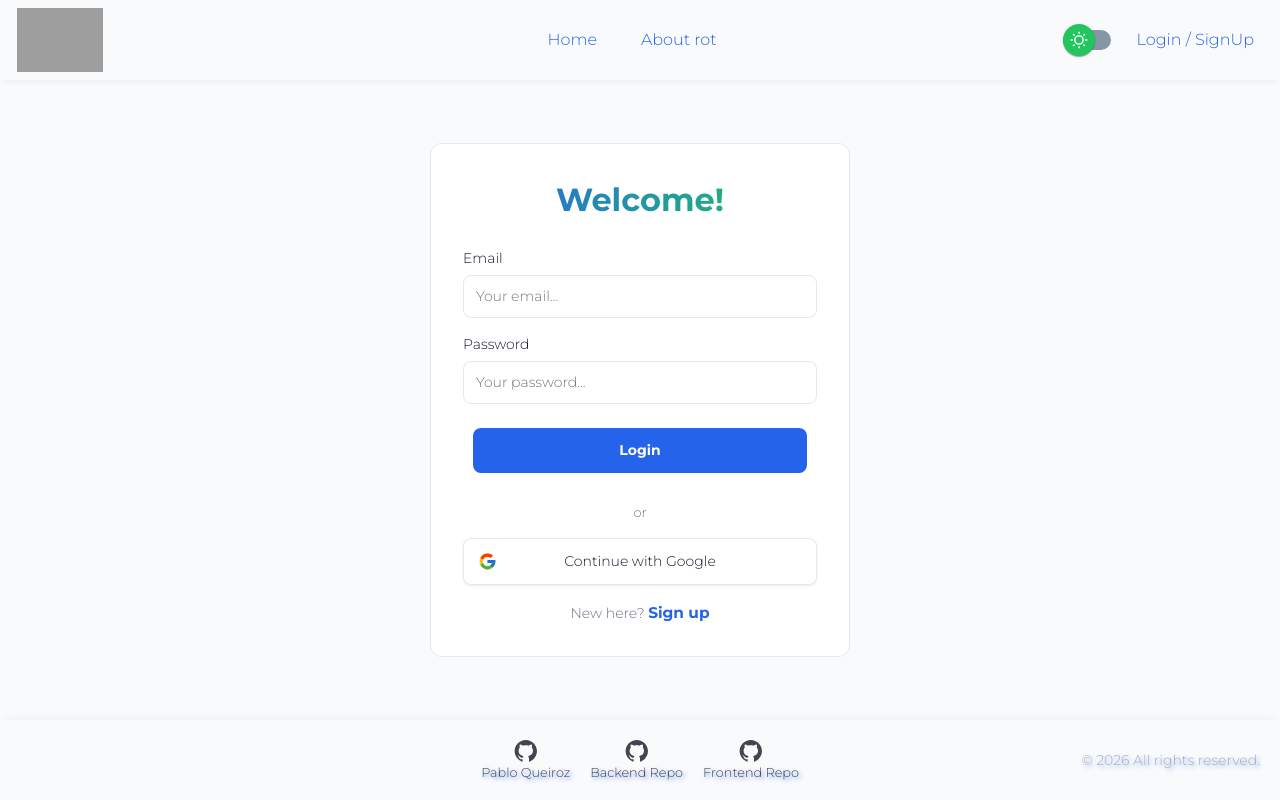
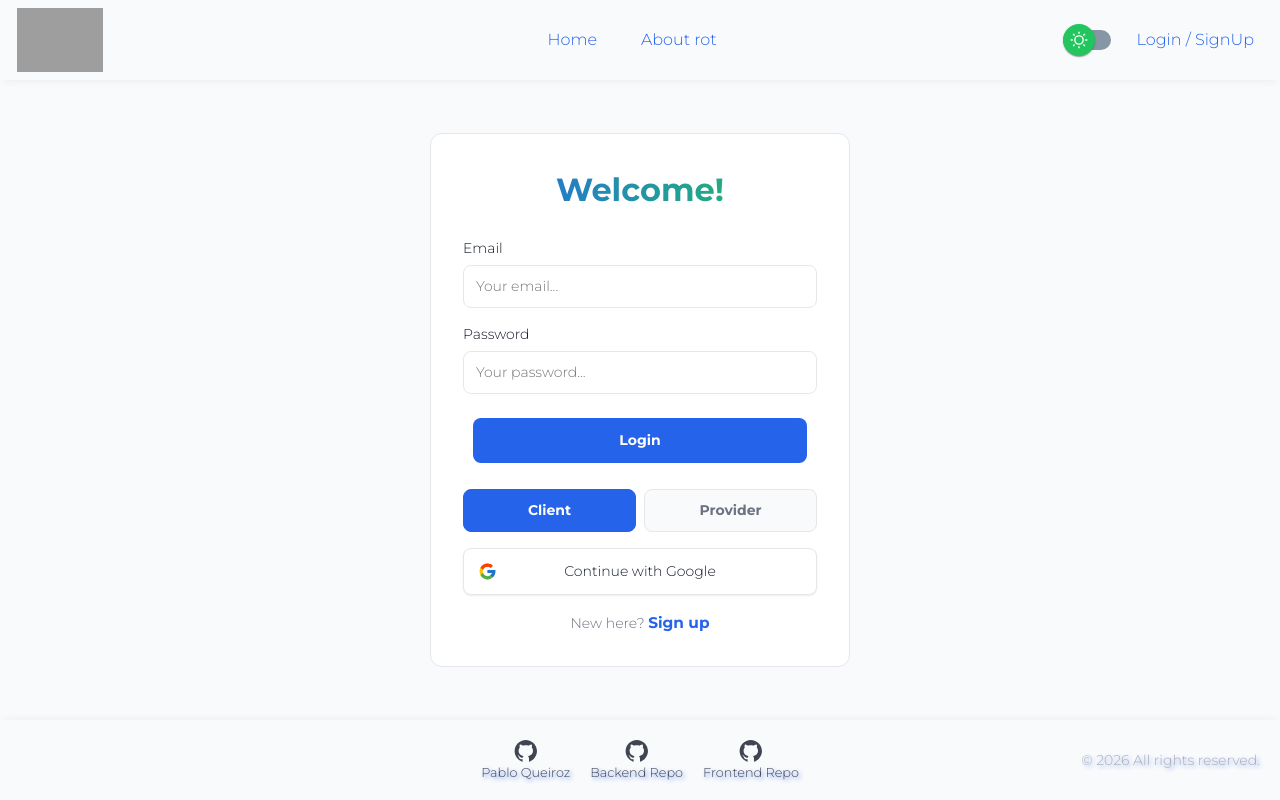
Before and after one commit to pablovqueiroz/rot-frontend, a React (Vite) app: page /login in a window 1280 px wide. Built offline with nearby package versions, Linux system fonts and the light colour scheme; no server answers; grey boxes are pictures that could not be loaded.

Commit message:
feat(auth): add role-based Google login confirmation modal

```diff
--- a/src/pages/auth/Login/Login.css
+++ b/src/pages/auth/Login/Login.css
@@ -105,11 +105,50 @@
   gap: 12px;
 }
 
+.role-selector {
+  display: flex;
+  gap: 8px;
+}
+
+.role-selector button {
+  flex: 1;
+  margin: 0;
+  background-color: var(--color-background);
+  border: 1px solid var(--color-border);
+  border-radius: 8px;
+  padding: 10px 12px;
+  font-size: 14px;
+  font-weight: 600;
+  color: var(--color-text-secondary);
+  cursor: pointer;
+  transition:
+    background-color 0.2s ease,
+    border-color 0.2s ease,
+    color 0.2s ease;
+}
+
+.role-selector button:hover:not(.active) {
+  border-color: var(--color-primary);
+  color: var(--color-text-primary);
+}
+
+.role-selector button.active {
+  background-color: var(--color-primary);
+  border-color: var(--color-primary);
+  color: var(--color-surface);
+}
+
 .oauth-separator {
   text-align: center;
   color: var(--color-text-secondary);
   font-size: 13px;
   margin-top: 4px;
+}
+
+.oauth-actions {
+  display: flex;
+  flex-direction: column;
+  gap: 10px;
 }
 
 .oauth-button {
@@ -156,3 +195,45 @@
   left: 14px;
   font-size: 19px;
 }
+
+.oauth-role-highlight {
+  color: var(--color-primary);
+  font-weight: 700;
+}
+
+.oauth-confirm {
+  border: 1px solid var(--color-border);
+  border-radius: 8px;
+  background-color: var(--color-background);
+  padding: 12px;
+  text-align: center;
+}
+
+.oauth-confirm p {
+  margin: 0;
+  font-size: 14px;
+  color: var(--color-text-primary);
+}
+
+.oauth-confirm-actions {
+  margin-top: 10px;
+  display: flex;
+  justify-content: center;
+  gap: 8px;
+}
+
+.oauth-confirm-actions button {
+  border-radius: 8px;
+  padding: 8px 10px;
+  font-size: 13px;
+  cursor: pointer;
+  border: 1px solid var(--color-border);
+  background-color: var(--color-surface);
+  color: var(--color-text-primary);
+}
+
+.oauth-confirm-actions button:last-child {
+  border-color: var(--color-primary);
+  background-color: var(--color-primary);
+  color: var(--color-surface);
+}
--- a/src/pages/auth/Login/Login.jsx
+++ b/src/pages/auth/Login/Login.jsx
@@ -14,6 +14,7 @@ function Login() {
   const [errorMessage, setErrorMessage] = useState(null);
   const { authenticateUser } = useContext(AuthContext);
   const [isSubmitting, setIsSubmitting] = useState(false);
+  const [isOAuthConfirmOpen, setIsOAuthConfirmOpen] = useState(false);
 
   const nav = useNavigate();
 
@@ -78,10 +79,17 @@ function Login() {
     }
   };
 
+  const [oauthRole, setOauthRole] = useState("user");
+
   const handleGoogleLogin = () => {
+    setIsOAuthConfirmOpen(true);
+  };
+
+  const confirmGoogleLogin = () => {
     setErrorMessage(null);
     setIsSubmitting(true);
-    window.location.assign(`${API_URL}/api/auth/google`);
+    setIsOAuthConfirmOpen(false);
+    window.location.assign(`${API_URL}/api/auth/google?role=${oauthRole}`);
   };
 
   return (
@@ -127,7 +135,22 @@ function Login() {
             {isSubmitting && <Spinner size={20} text="" />}
           </div>
 
-          <div className="oauth-separator">or</div>
+          <section className="role-selector">
+            <button
+              type="button"
+              className={oauthRole === "user" ? "active" : ""}
+              onClick={() => setOauthRole("user")}
+            >
+              Client
+            </button>
+            <button
+              type="button"
+              className={oauthRole === "provider" ? "active" : ""}
+              onClick={() => setOauthRole("provider")}
+            >
+              Provider
+            </button>
+          </section>
 
           <button
             type="button"
@@ -139,6 +162,27 @@ function Login() {
             Continue with Google
           </button>
 
+          {isOAuthConfirmOpen && (
+            <section className="oauth-confirm">
+              <p>
+                Continue with Google as{" "}
+                <strong>{oauthRole === "provider" ? "Provider" : "Client"}</strong>
+                ?
+              </p>
+              <div className="oauth-confirm-actions">
+                <button
+                  type="button"
+                  onClick={() => setIsOAuthConfirmOpen(false)}
+                >
+                  Cancel
+                </button>
+                <button type="button" onClick={confirmGoogleLogin}>
+                  Continue
+                </button>
+              </div>
+            </section>
+          )}
+
           <p className="login-footer">
             New here? <Link to="/register">Sign up</Link>
           </p>
```
